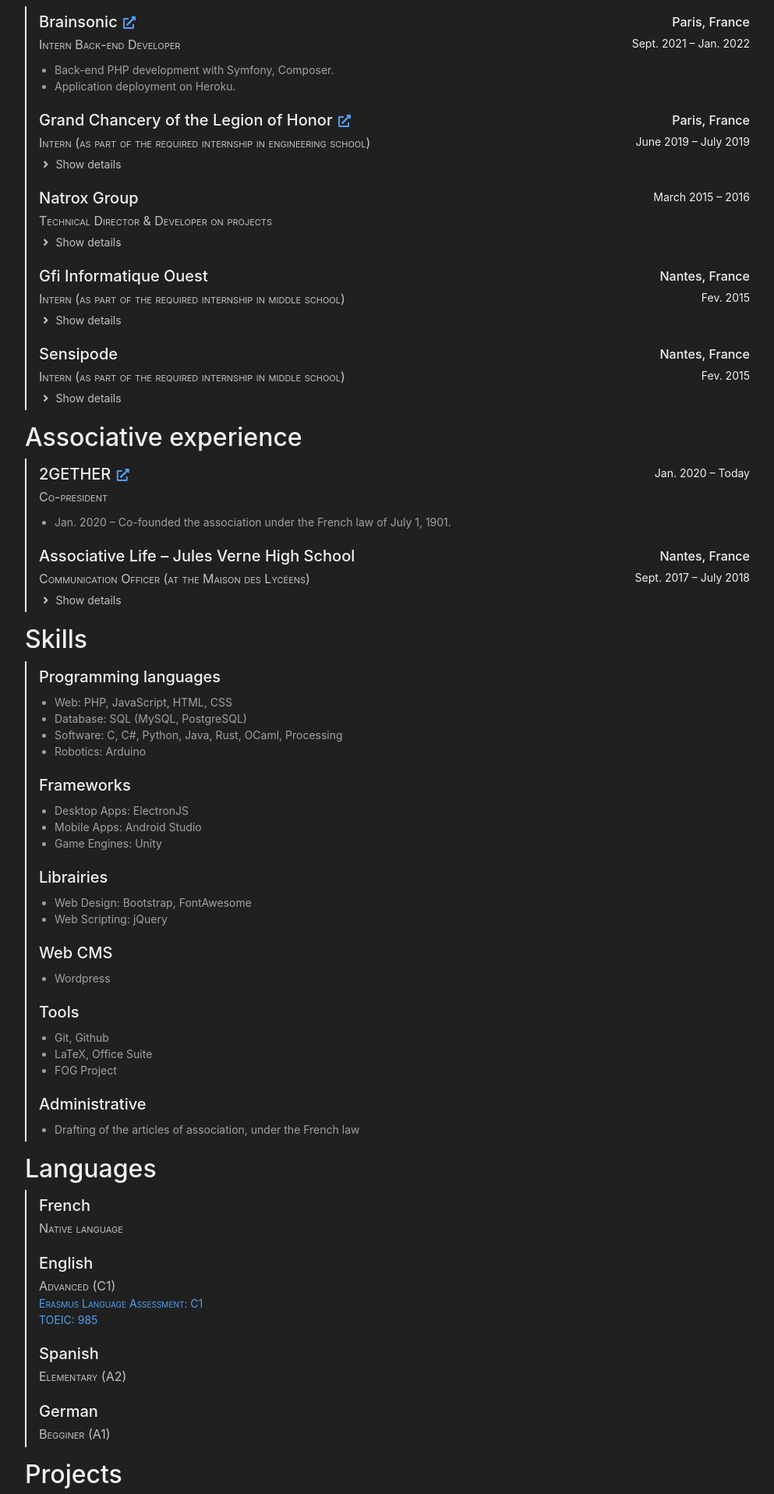
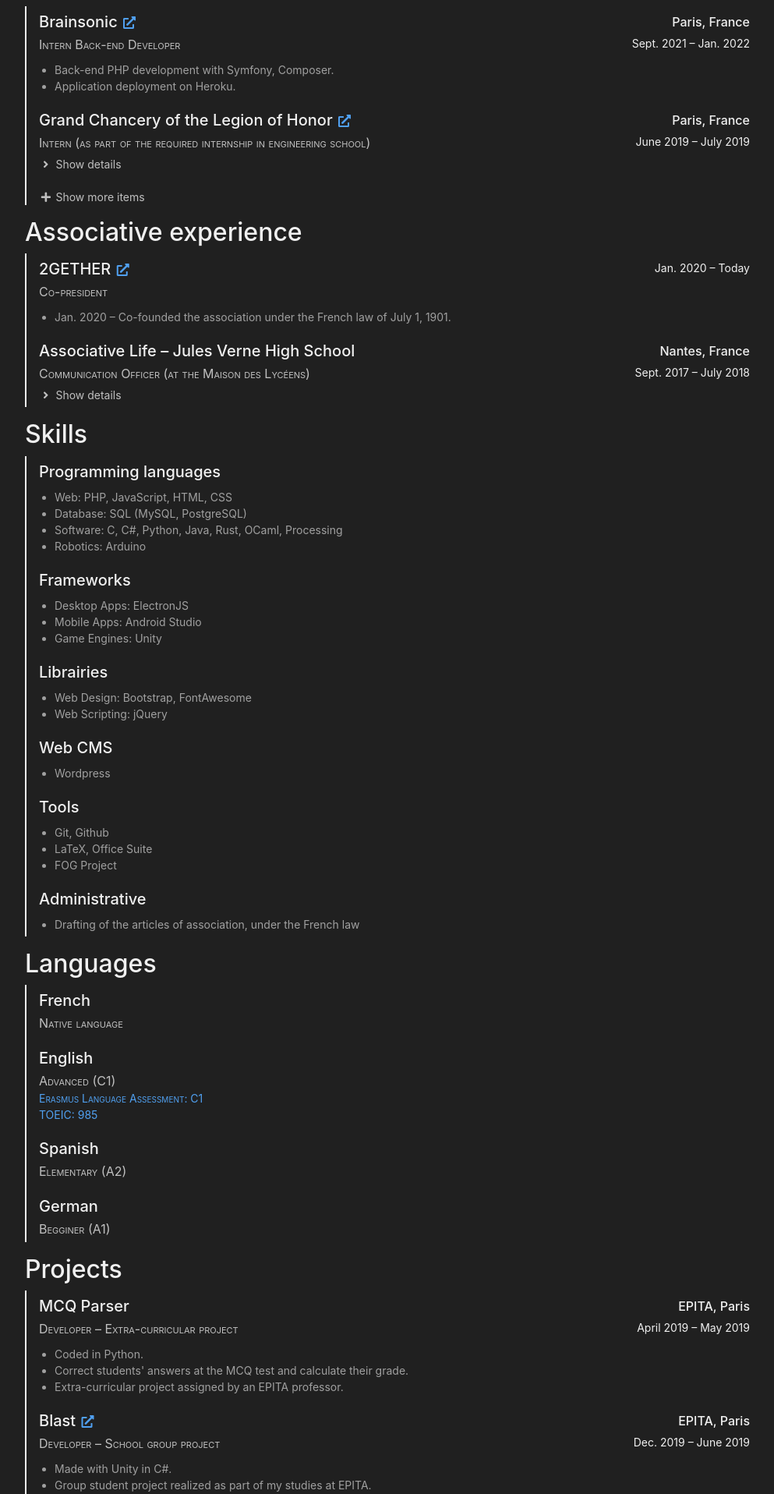
Before and after one commit to matiboux/matiboux.me, a Jekyll site: the page built from cv.html, in a window 1280 px wide. Shown: the part 1370-3286 px from the top of the page at 78% size, without its empty margins (143-1136 px from the left). Built offline with Jekyll 4.4.1, drawn with Linux system fonts in a browser that asks for light colours; nearby versions of some CDN libraries.

Commit message:
Add toggle link for cv items

```diff
--- a/assets/css/style.css
+++ b/assets/css/style.css
@@ -143,40 +143,42 @@ hr { border-color: rgba(255, 255, 255, .1) }
 	padding-left: 1rem;
 	border-left: 2px solid #f0f0f0;
 }
-#main .cv-items > * {
-	display: flex;
-	margin-bottom: 1rem;
-	align-items: start;
-	justify-content: space-between;
-}
-@media print { #main .cv-items > * { page-break-inside: avoid } }
-#main .cv-items > * > * > * { margin-bottom: 5px; font-size: 14px }
-#main .cv-items > * > .content h4 { margin-top: 0; font-size: 20px }
-#main .cv-items > * > .content .position { color: #c0c0c0; font-size: 16px; font-variant: small-caps }
-#main .cv-items > *:hover > .content .position, #main .cv-items > *:focus > .content .position { color: #d0d0d0 }
-#main .cv-items > * > .content .award { color: #50a0f0; font-variant: small-caps }
-#main .cv-items > * > .content .position ~ .award { margin-top: -5px }
-#main .cv-items > * > .content .description, #main .cv-items > * > .content > ul { margin-top: 10px; color: #a0a0a0 }
-#main .cv-items > *:hover > .content .description, #main .cv-items > *:focus > .content .description,
-#main .cv-items > *:hover > .content > ul, #main .cv-items > *:focus > .content > ul { color: #c0c0c0 }
-#main .cv-items > * > .content .description > * { margin-bottom: 5px }
-#main .cv-items .toggle-btn { display: block; color: #c0c0c0 !important }
+
+#main .cv-items .toggle-btn { display: block; color: #c0c0c0 !important; font-size: 14px }
 @media print { #main .cv-items .toggle-btn { display: none } }
 #main .cv-items .toggle-btn:hover { color: #a0a0a0 !important; text-decoration: none }
 #main .cv-items .toggle { display: none }
 @media not print {
 	#main .cv-items .toggle-btn + .toggle { margin-top: 5px }
 	#main .cv-items .toggle { margin-left: 8px; padding-left: 1rem; border-left: 2px solid #a0a0a0 } }
-#main .cv-items > * > .content .description h6 { font-variant: small-caps }
-#main .cv-items > * > .content .description ul { margin-bottom: 10px }
-#main .cv-items > * > .content .description a { color: #4080c0 }
-#main .cv-items > * > .content .description a:hover, #main .cv-items > * > .content .description a:focus { color: #306090 }
-#main .cv-items > *:hover > .content .description a, #main .cv-items > *:focus > .content .description a { color: #50a0f0 }
-#main .cv-items > *:hover > .content .description a:hover, #main .cv-items > *:focus > .content .description a:hover,
-#main .cv-items > *:hover > .content .description a:focus, #main .cv-items > *:focus > .content .description a:focus { color: #4080c0 }
-#main .cv-items > * > .content ul { padding-left: 20px }
-#main .cv-items > * > .meta { text-align: right }
-#main .cv-items > * > .meta .location { font-size: 16px; font-weight: 500 }
+
+#main .cv-items .item {
+	display: flex;
+	margin-bottom: 1rem;
+	align-items: start;
+	justify-content: space-between;
+}
+@media print { #main .cv-items .item { page-break-inside: avoid } }
+#main .cv-items .item > * > * { margin-bottom: 5px; font-size: 14px }
+#main .cv-items .item > .content h4 { margin-top: 0; font-size: 20px }
+#main .cv-items .item > .content .position { color: #c0c0c0; font-size: 16px; font-variant: small-caps }
+#main .cv-items .item:hover > .content .position, #main .cv-items .item:focus > .content .position { color: #d0d0d0 }
+#main .cv-items .item > .content .award { color: #50a0f0; font-variant: small-caps }
+#main .cv-items .item > .content .position ~ .award { margin-top: -5px }
+#main .cv-items .item > .content .description, #main .cv-items .item > .content > ul { margin-top: 10px; color: #a0a0a0 }
+#main .cv-items .item:hover > .content .description, #main .cv-items .item:focus > .content .description,
+#main .cv-items .item:hover > .content > ul, #main .cv-items .item:focus > .content > ul { color: #c0c0c0 }
+#main .cv-items .item > .content .description > * { margin-bottom: 5px }
+#main .cv-items .item > .content .description h6 { font-variant: small-caps }
+#main .cv-items .item > .content .description ul { margin-bottom: 10px }
+#main .cv-items .item > .content .description a { color: #4080c0 }
+#main .cv-items .item > .content .description a:hover, #main .cv-items .item > .content .description a:focus { color: #306090 }
+#main .cv-items .item:hover > .content .description a, #main .cv-items .item:focus > .content .description a { color: #50a0f0 }
+#main .cv-items .item:hover > .content .description a:hover, #main .cv-items .item:focus > .content .description a:hover,
+#main .cv-items .item:hover > .content .description a:focus, #main .cv-items .item:focus > .content .description a:focus { color: #4080c0 }
+#main .cv-items .item > .content ul { padding-left: 20px }
+#main .cv-items .item > .meta { text-align: right }
+#main .cv-items .item > .meta .location { font-size: 16px; font-weight: 500 }
 
 
 
--- a/assets/js/script.js
+++ b/assets/js/script.js
@@ -76,18 +76,21 @@ $(function() {
 	checkLocation();
 
 	const $toggleBtn = $('.cv-items .toggle-btn');
-	$toggleBtn.html($toggleBtn.attr('data-text-toggle-on'));
-	$toggleBtn.css({ cursor: 'pointer' });
+	$toggleBtn.each(function() {
+		const $this = $(this);
+		$this.html($this.attr('data-text-toggle-on'));
+		$this.css({ cursor: 'pointer' });
+	});
 	$toggleBtn.click(function(e) {
 		e.preventDefault();
 		const $this = $(this);
 		const $toggle = $this.parent().children('.toggle')
 		if ($toggle.css('display') === 'none') {
 			$toggle.show();
-			$this.html($toggleBtn.attr('data-text-toggle-off'));
+			$this.html($this.attr('data-text-toggle-off'));
 		} else {
 			$toggle.hide();
-			$this.html($toggleBtn.attr('data-text-toggle-on'));
+			$this.html($this.attr('data-text-toggle-on'));
 		}
 	});
 });
--- a/cv.html
+++ b/cv.html
@@ -248,6 +248,12 @@ container_class: mw-lg
 			<p class="date">June 2019 – July 2019</p>
 		</div>
 	</div>
+	<div class="toggle-btn"
+			data-text-toggle-on="<i class=&quot;fas fa-plus fa-fw&quot;></i> Show more items"
+			data-text-toggle-off="<i class=&quot;fas fa-minus fa-fw&quot;></i> Hide items">
+		<i class="fas fa-ellipsis-h fa-fw"></i> Loading...
+	</div>
+	<div class="toggle">
 		<div class="item">
 			<div class="content">
 				<h4>Natrox Group</h4>
@@ -309,6 +315,7 @@ container_class: mw-lg
 			<div class="meta">
 				<p class="location">Nantes, France</p>
 				<p class="date">Fev. 2015</p>
+			</div>
 		</div>
 	</div>
 </div>
```
Lines whose indentation alone changed are shown as unchanged.
